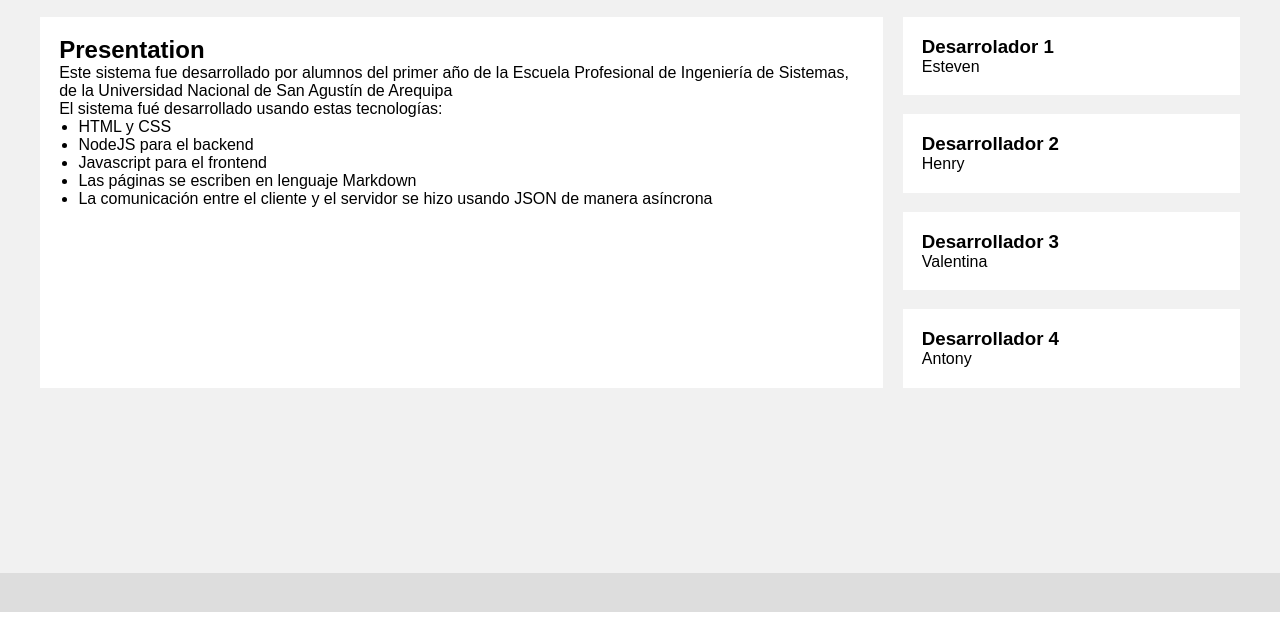
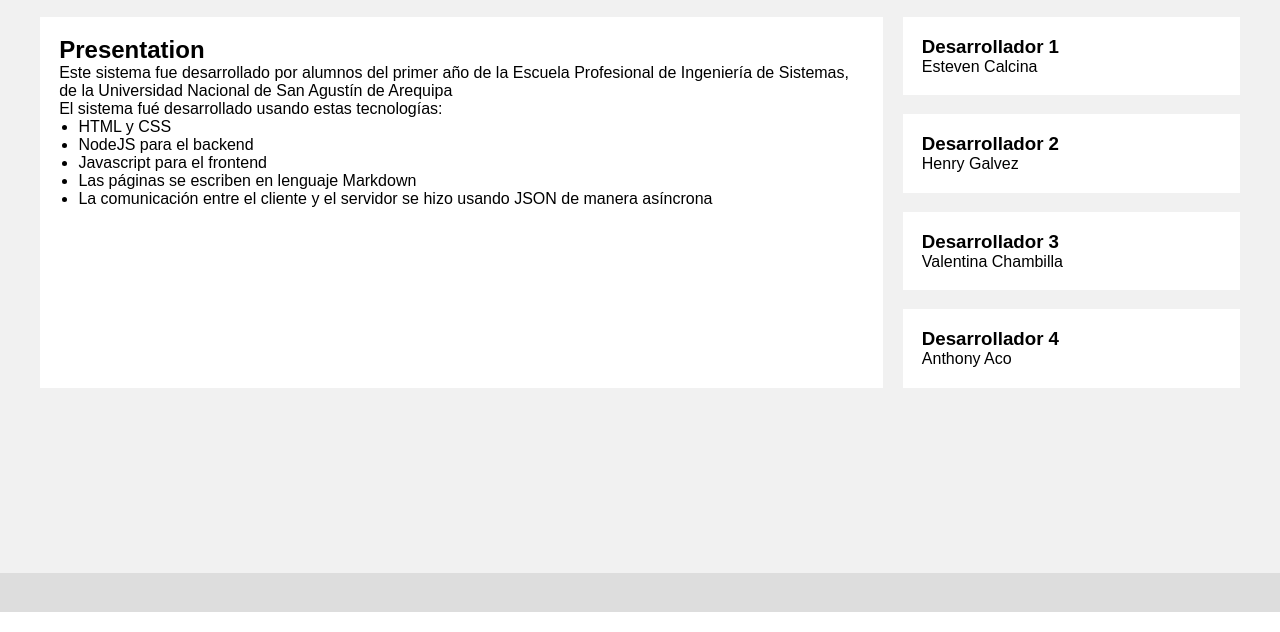
Before and after one commit to stevenAnto/Lab02-pweb2--, a website: page index.html in a window 1280 px wide. Shown: the part 168-800 px from the top of the page. Drawn offline with Linux system fonts and the light colour scheme; files that its build step writes are made by us from their sources; files whose address does not match are found by name.

Commit message:
Update index.html

```diff
--- a/index.html
+++ b/index.html
@@ -28,10 +28,10 @@
 	  <section class="cards">
 	    <aside class="cards__card">
 	      <div class="cards__header">
-	<h3>Desarrolador 1</h3>
+	<h3>Desarrollador 1</h3>
 	      </div>
 	      <div class="cards__body">
-		Esteven
+		Esteven Calcina
 	      </div>
 	    </aside>
 	    <aside class="cards__card">
@@ -39,7 +39,7 @@
 		<h3>Desarrollador  2</h3>
 	      </div>
 	      <div class="cards__body">
-		Henry
+		Henry Galvez
 	      </div>
 	    </aside>
 	    <aside class="cards__card">
@@ -47,7 +47,7 @@
 		<h3>Desarrollador 3</h3>
 	      </div>
 	      <div class="cards__body">
-		Valentina
+		Valentina Chambilla
 	      </div>
 	    </aside>
 	    <aside class="cards__card">
@@ -55,7 +55,7 @@
 		<h3>Desarrollador 4</h3>
 	      </div>
 	      <div class="cards__body">
-		Antony
+		Anthony Aco
 	      </div>
 	    </aside>
 	  </section>
```
